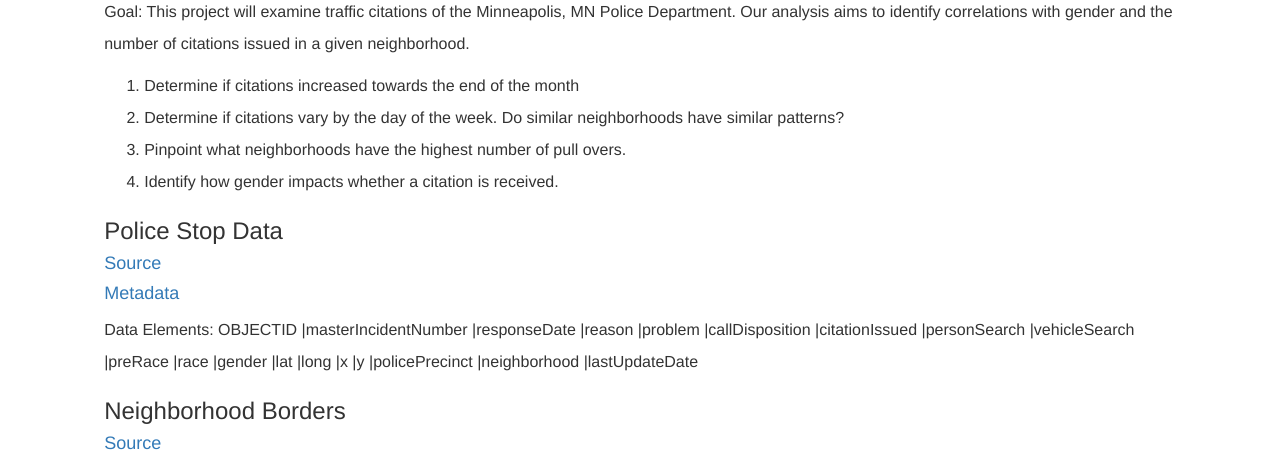
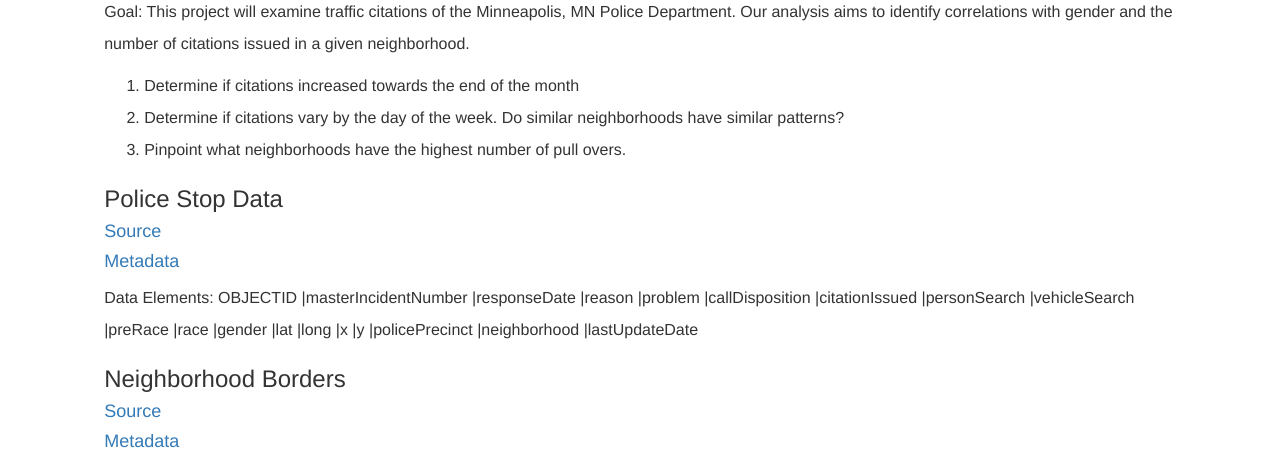
Before and after one commit to mccallkm/Minneapolis-Traffic-Stop-Data-Analysis, a Flask app: page / in a window 1280 px wide. Shown: the part 638-1090 px from the top of the page. Run offline with Flask 2, Linux system fonts and the light colour scheme; some libraries are stand-ins or nearby versions.

Commit message:
remove gender goal

```diff
--- a/copstop/templates/index.html
+++ b/copstop/templates/index.html
@@ -65,7 +65,6 @@
                                         <li> Determine if citations increased towards the end of the month </li>
                                         <li> Determine if citations vary by the day of the week. Do similar neighborhoods have similar patterns? </li>
                                         <li> Pinpoint what neighborhoods have the highest number of pull overs.</li>
-                                        <li> Identify how gender impacts whether a citation is received.</li>
                                     </ol>
                                 <h3>Police Stop Data </h3>
                                 <h4><a href="https://opendata.minneapolismn.gov/datasets/police-stop-data">Source</a></h4>
```
